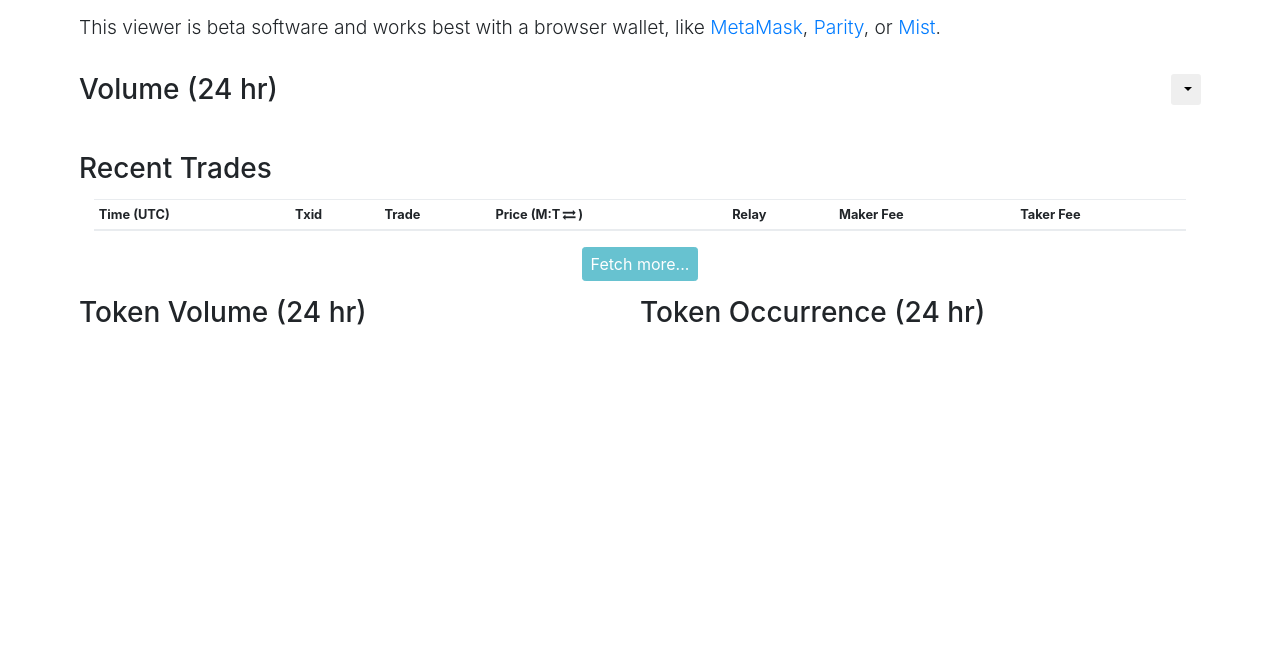
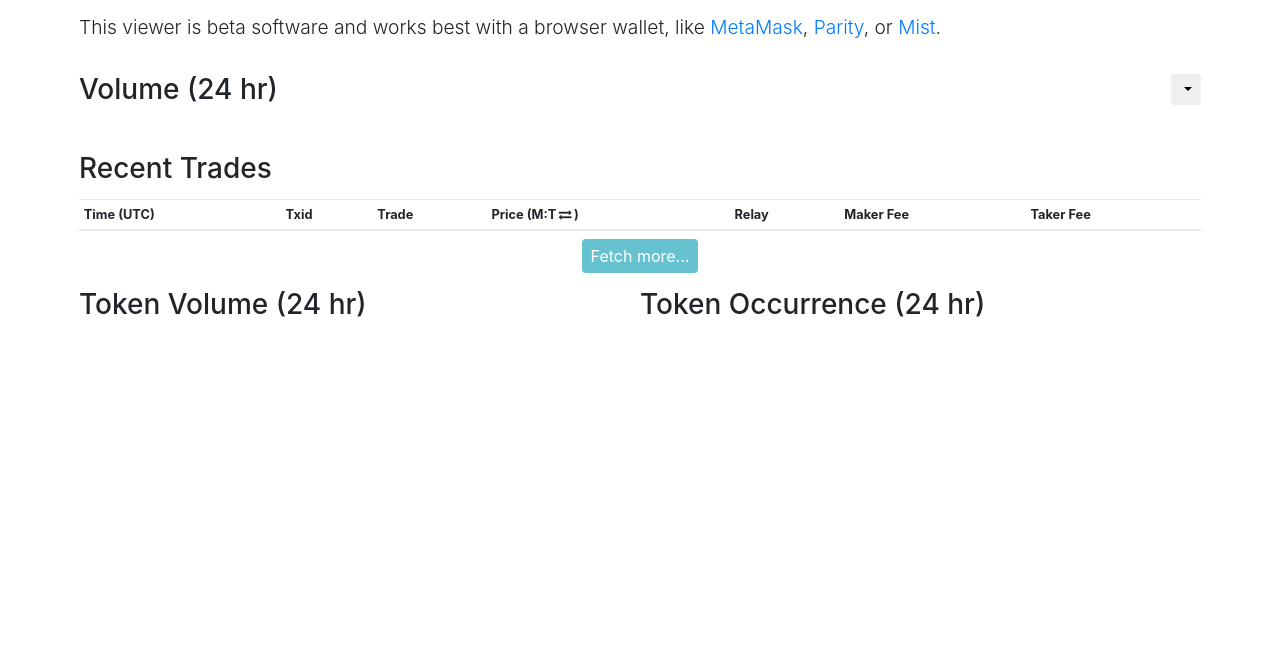
Before and after one commit to vsergeev/0xtrades.info, a plain HTML site: page docs/index.html in a window 1280 px wide. Shown: the part 140-800 px from the top of the page. Drawn offline with Linux system fonts and the light colour scheme; no server answers; a script that the page names is missing.

Commit message:
view,css: consistently use bootstrap rows in layout

```diff
--- a/docs/css/app.css
+++ b/docs/css/app.css
@@ -84,6 +84,10 @@ h3:hover .header-link {
   font-size: 0.8rem;
 }
 
+#trade-list table {
+  margin-bottom: 0.5rem;
+}
+
 #trade-list th, #trade-list td {
   white-space: nowrap;
 }
--- a/docs/index.html
+++ b/docs/index.html
@@ -42,7 +42,7 @@
       <span class="anchor" id="recent-trades"></span>
       <h3>Recent Trades<a class="header-link" href="#recent-trades"><i class="icon-link"></i></a></h3>
     </div>
-    <div id="trade-list" class="table-responsive">
+    <div id="trade-list" class="row table-responsive">
       <table class="table table-condensed table-sm borderless">
         <thead>
           <tr>
@@ -58,10 +58,10 @@
         <tbody>
         </tbody>
       </table>
-      <div class="row">
-        <div class="text-center">
-          <button id="fetch-button" type="button" class="btn btn-sm btn-info" disabled>Fetch more...</button>
-        </div>
+    </div>
+    <div class="row">
+      <div class="text-center">
+        <button id="fetch-button" type="button" class="btn btn-sm btn-info" disabled>Fetch more...</button>
       </div>
     </div>
 
```
